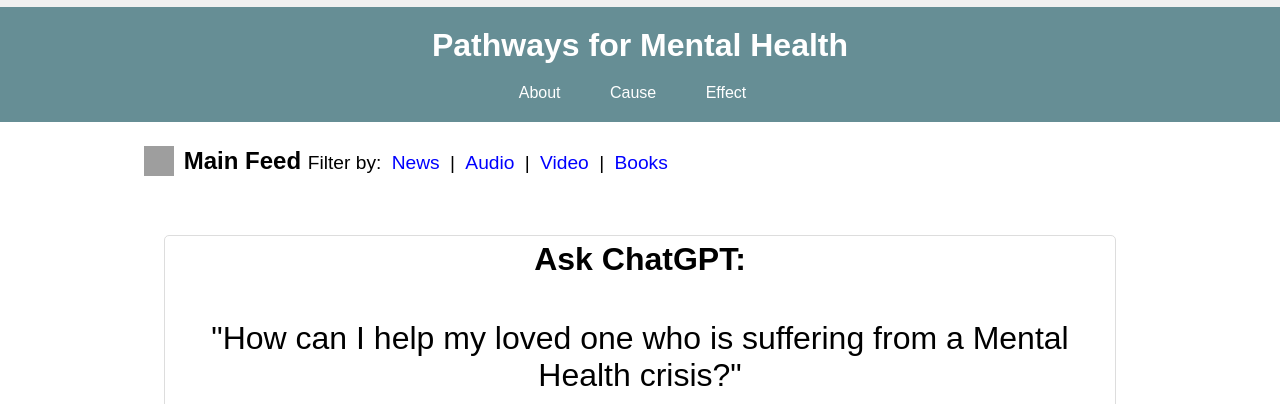
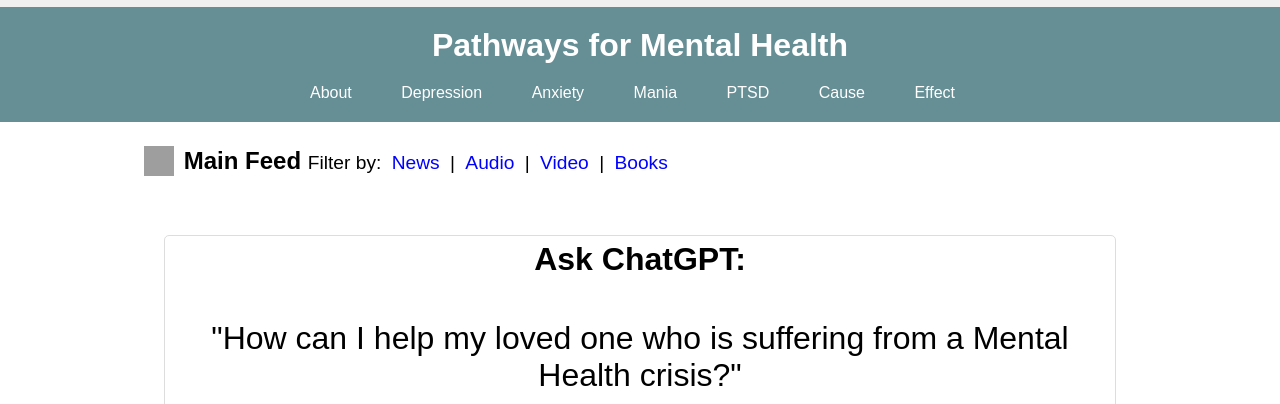
Before and after one commit to paulduplantis/DIWTemplate, a plain HTML site: page index.html in a window 1280 px wide. Shown: the part 47-451 px from the top of the page. Drawn offline with Linux system fonts and the light colour scheme; no server answers; grey boxes are pictures that could not be loaded.

Commit message:
Update index.html

```diff
--- a/index.html
+++ b/index.html
@@ -334,6 +334,10 @@
     <nav>
         <ul>
             <li><a href="about.html">About</a></li>
+            <li><a href="Depression.html">Depression</a></li>
+            <li><a href="Anxiety.html">Anxiety</a></li>
+            <li><a href="Mania.html">Mania</a></li>
+            <li><a href="PTSD.html">PTSD</a></li>
             <li>
                 <a href="#">Cause</a>
                 <ul>
```
